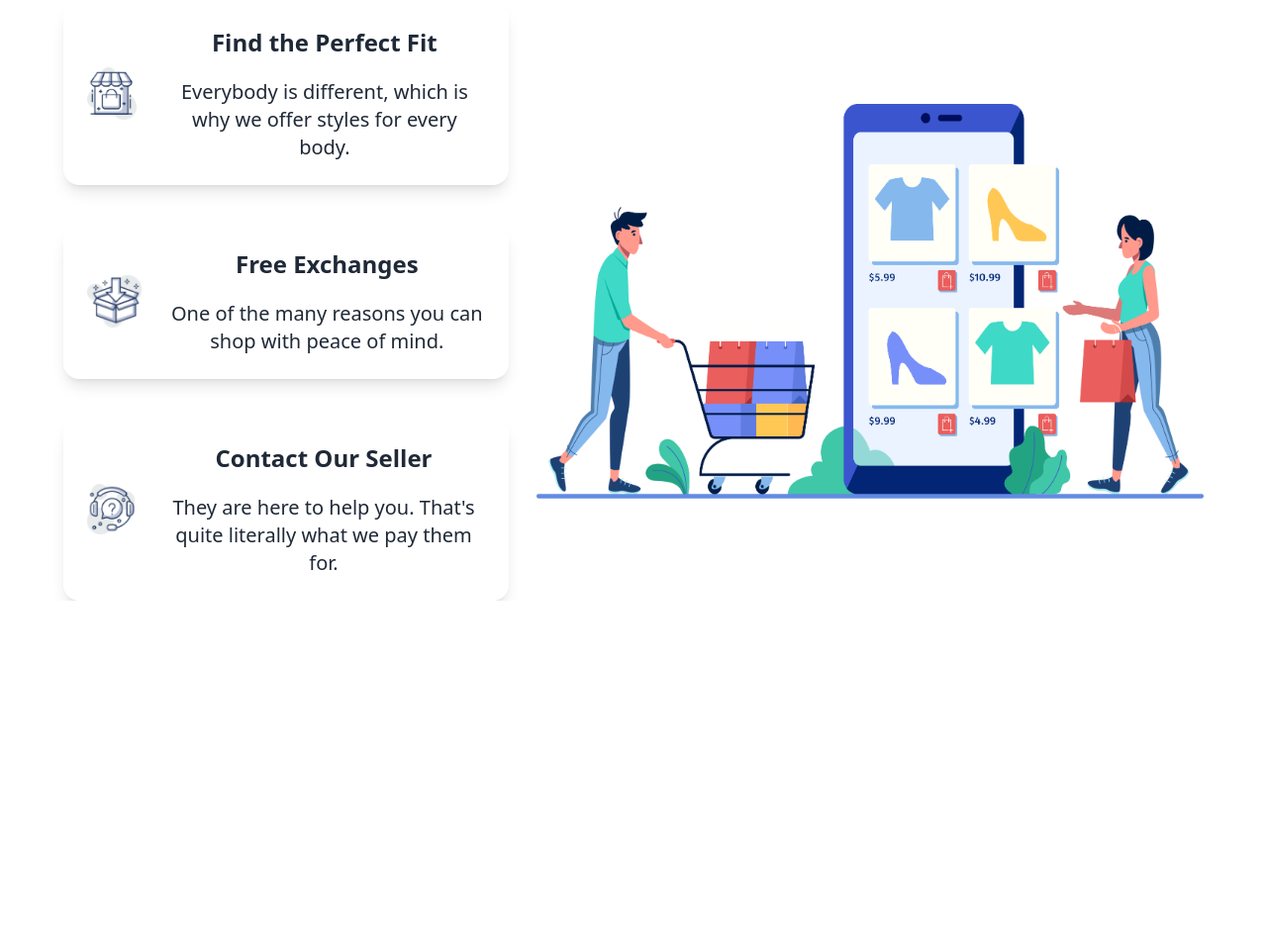
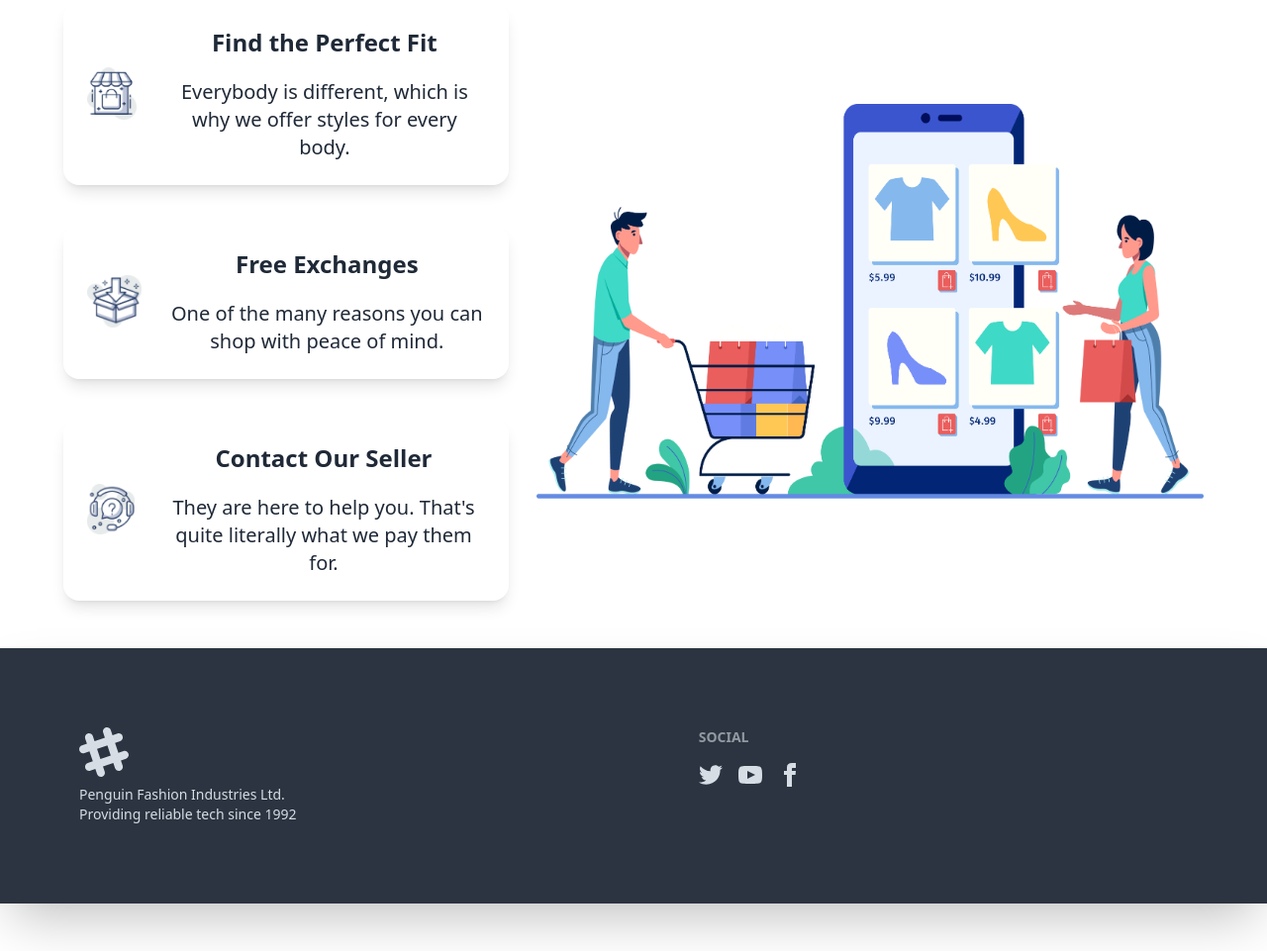
Before and after one commit to Obaidullah-ahsan/Penguin-Fashion-Tailwind, a plain HTML site: page index.html in a window 1280 px wide. Shown: the part 2205-3166 px from the top of the page at 99% size. Before the commit the page ends 2812 px from the top, so only its background shows below. Drawn offline with nearby package versions, Linux system fonts and the light colour scheme.

Commit message:
added footer section

```diff
--- a/index.html
+++ b/index.html
@@ -260,9 +260,20 @@
             </div>
         </section>
     </main>
-    <footer>
-
-    </footer>
+    <footer class="footer p-3 md:p-20 bg-neutral text-neutral-content my-12 shadow-2xl">
+        <aside>
+          <svg width="50" height="50" viewBox="0 0 24 24" xmlns="http://www.w3.org/2000/svg" fill-rule="evenodd" clip-rule="evenodd" class="fill-current"><path d="M22.672 15.226l-2.432.811.841 2.515c.33 1.019-.209 2.127-1.23 2.456-1.15.325-2.148-.321-2.463-1.226l-.84-2.518-5.013 1.677.84 2.517c.391 1.203-.434 2.542-1.831 2.542-.88 0-1.601-.564-1.86-1.314l-.842-2.516-2.431.809c-1.135.328-2.145-.317-2.463-1.229-.329-1.018.211-2.127 1.231-2.456l2.432-.809-1.621-4.823-2.432.808c-1.355.384-2.558-.59-2.558-1.839 0-.817.509-1.582 1.327-1.846l2.433-.809-.842-2.515c-.33-1.02.211-2.129 1.232-2.458 1.02-.329 2.13.209 2.461 1.229l.842 2.515 5.011-1.677-.839-2.517c-.403-1.238.484-2.553 1.843-2.553.819 0 1.585.509 1.85 1.326l.841 2.517 2.431-.81c1.02-.33 2.131.211 2.461 1.229.332 1.018-.21 2.126-1.23 2.456l-2.433.809 1.622 4.823 2.433-.809c1.242-.401 2.557.484 2.557 1.838 0 .819-.51 1.583-1.328 1.847m-8.992-6.428l-5.01 1.675 1.619 4.828 5.011-1.674-1.62-4.829z"></path></svg>
+          <p>Penguin Fashion Industries Ltd.<br/>Providing reliable tech since 1992</p>
+        </aside>
+        <nav>
+          <header class="footer-title">Social</header>
+          <div class="grid grid-flow-col gap-4">
+            <a href="https://twitter.com/" target="_blank"><svg xmlns="http://www.w3.org/2000/svg" width="24" height="24" viewBox="0 0 24 24" class="fill-current"><path d="M24 4.557c-.883.392-1.832.656-2.828.775 1.017-.609 1.798-1.574 2.165-2.724-.951.564-2.005.974-3.127 1.195-.897-.957-2.178-1.555-3.594-1.555-3.179 0-5.515 2.966-4.797 6.045-4.091-.205-7.719-2.165-10.148-5.144-1.29 2.213-.669 5.108 1.523 6.574-.806-.026-1.566-.247-2.229-.616-.054 2.281 1.581 4.415 3.949 4.89-.693.188-1.452.232-2.224.084.626 1.956 2.444 3.379 4.6 3.419-2.07 1.623-4.678 2.348-7.29 2.04 2.179 1.397 4.768 2.212 7.548 2.212 9.142 0 14.307-7.721 13.995-14.646.962-.695 1.797-1.562 2.457-2.549z"></path></svg></a>
+            <a href="https://www.youtube.com/" target="_blank"><svg xmlns="http://www.w3.org/2000/svg" width="24" height="24" viewBox="0 0 24 24" class="fill-current"><path d="M19.615 3.184c-3.604-.246-11.631-.245-15.23 0-3.897.266-4.356 2.62-4.385 8.816.029 6.185.484 8.549 4.385 8.816 3.6.245 11.626.246 15.23 0 3.897-.266 4.356-2.62 4.385-8.816-.029-6.185-.484-8.549-4.385-8.816zm-10.615 12.816v-8l8 3.993-8 4.007z"></path></svg></a>
+            <a href="https://web.facebook.com/" target="_blank"><svg xmlns="http://www.w3.org/2000/svg" width="24" height="24" viewBox="0 0 24 24" class="fill-current"><path d="M9 8h-3v4h3v12h5v-12h3.642l.358-4h-4v-1.667c0-.955.192-1.333 1.115-1.333h2.885v-5h-3.808c-3.596 0-5.192 1.583-5.192 4.615v3.385z"></path></svg></a>
+          </div>
+        </nav>
+      </footer>
 </body>
 
 </html>
```
